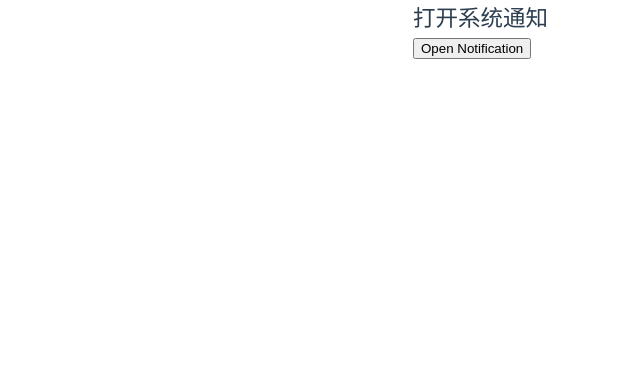
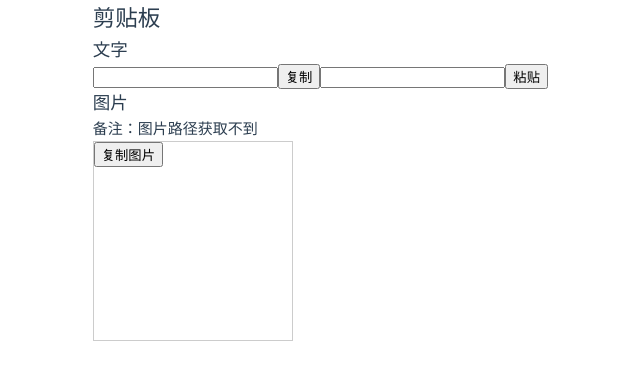
Before and after one commit to askscl/Electron-demo1, a Vue app: page / in a window 1280 px wide. Shown: the top 380 px of the page, without its empty margins (92-732 px from the left). Built offline with nearby package versions, Linux system fonts and the light colour scheme.

Commit message:
clipboard剪贴板练习

```diff
--- a/src/App.vue
+++ b/src/App.vue
@@ -4,7 +4,8 @@
     <!-- <Communication /> -->
     <!-- <Dialog /> -->
     <!-- <ShellAndIframe /> -->
-    <Notification />
+    <!-- <Notification /> -->
+     <Clipboard />
 </template>
 <script setup lang="ts">
 import Dialog from './components/Dialog.vue';
@@ -13,6 +14,7 @@ import Hello from './components/Hello.vue';
 import WindowOps from './components/WindowOps.vue';
 import ShellAndIframe from './components/ShellAndIframe.vue';
 import Notification from './components/Notification.vue';
+import Clipboard from './components/Clipboard.vue';
 
 </script>
 <style scoped></style>
--- /dev/null
+++ b/src/components/Clipboard.vue
@@ -0,0 +1,76 @@
+<template>
+
+    <div>
+        <h2>剪贴板</h2>
+        <h3>文字</h3>
+        <div>
+            <input type="text" v-model="text" />
+        <button @click="copy">复制</button>
+        <input type="text" v-model="text2" />
+        <button @click="paste">粘贴</button>
+        </div>
+        <h3>图片</h3>
+        <p>备注：图片路径获取不到</p>
+        <div ref="div_image" class="div_image">
+            <button @click="copyImage">复制图片</button>
+        </div>
+
+    </div>
+
+</template>
+
+<script setup lang="ts">
+import { ref, reactive , useTemplateRef} from "vue"
+const { clipboard, nativeImage} = require("electron")
+import Img from "@/assets/fq.png"
+
+const text = ref("")
+const text2 = ref("")
+
+const copy = () => {
+    // 浏览器API
+    // navigator.clipboard.writeText(text.value)
+
+    // electron API
+    clipboard.writeText(text.value)
+
+}
+
+const paste = () => {
+    // 浏览器API
+    /* navigator.clipboard.readText().then((res) => {
+        text2.value = res
+    }) */
+
+    // electron API
+    text2.value = clipboard.readText()
+
+}
+
+const div_image = useTemplateRef("div_image")
+const copyImage = () => {
+    // electron API
+    // clipboard.writeImage(nativeImage.createFromDataURL("https://www.baidu.com/img/PCtm_d9c8750bed0b3c7d089fa7d55720d6cf.png"))
+    // clipboard.writeImage(nativeImage.createFromPath('@/src/assets/logo.svg'))
+    clipboard.writeImage(nativeImage.createFromPath('@/src/assets/fq.png'))
+    // clipboard.writeImage(nativeImage.createFromPath(Img))
+    // div_image.value!.style.backgroundImage = `url(${clipboard.readImage().toDataURL()})`
+    const oImage = clipboard.readImage()
+    console.log(oImage)
+    console.log(oImage.toDataURL())
+
+    div_image.value!.style.backgroundImage = `url(${oImage.toDataURL()})`
+
+}
+
+</script>
+
+<style scoped>
+.div_image{
+    width: 200px;
+    height: 200px;
+    border: 1px solid #ccc;
+    background-size: cover;
+    background-position: center;
+}
+</style>
```
Also changed, not shown: src/assets/fq.png (added).
